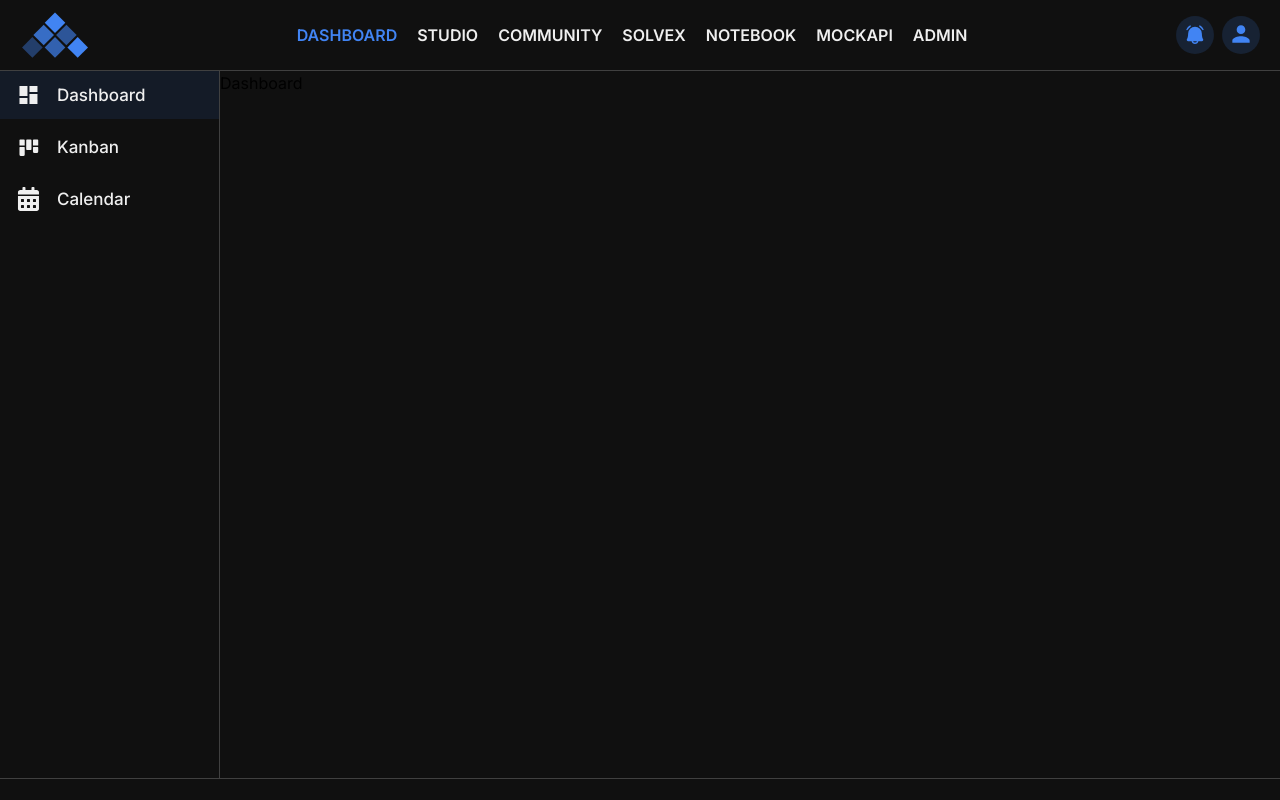
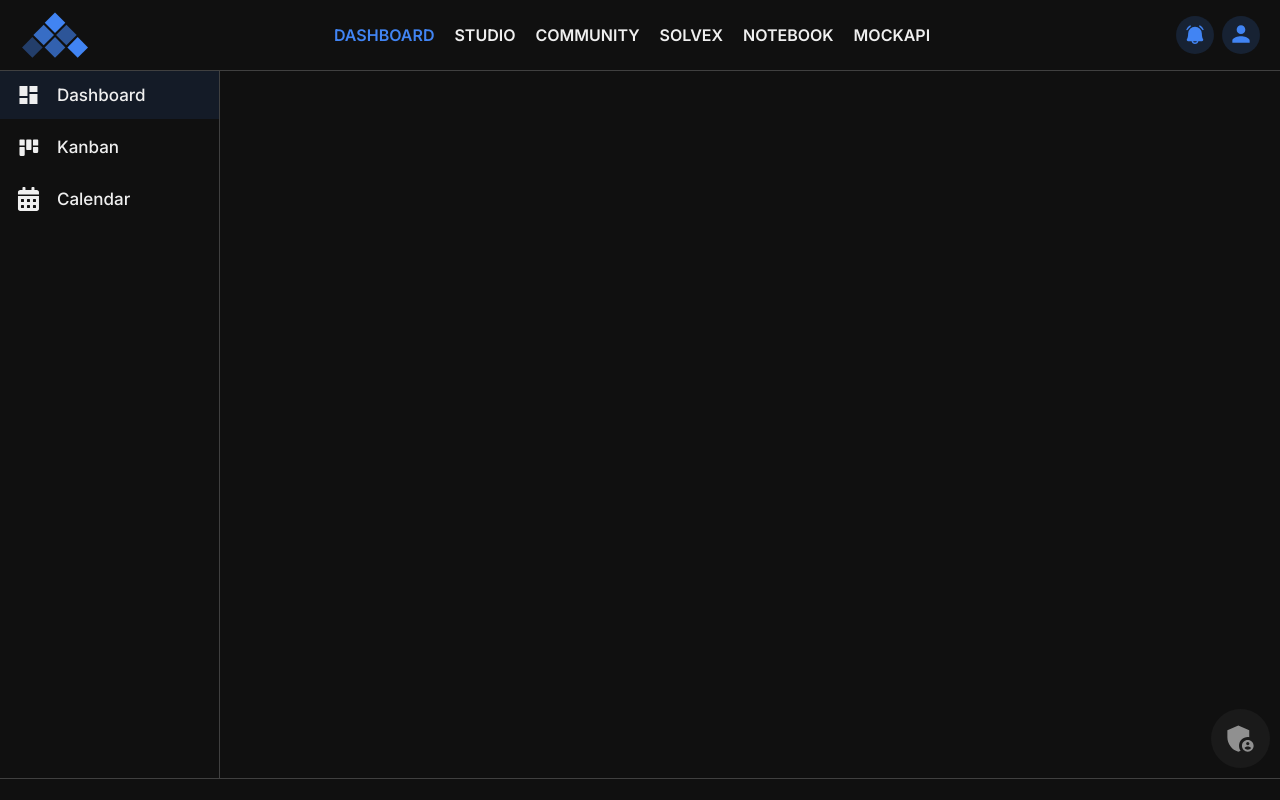
Before and after one commit to chuchra-himanshu/ui.cooders.org, a React (Vite) app: page / in a window 1280 px wide. Built offline with nearby package versions, Linux system fonts and the light colour scheme.

Commit message:
Design Admin Panel Button on dashboard

```diff
--- a/src/data/global.data.ts
+++ b/src/data/global.data.ts
@@ -23,10 +23,6 @@ const NAVBAR_ITEMS = [
     title: "MOCKAPI",
     slug: "/mockapi",
   },
-  {
-    title: "ADMIN",
-    slug: "/admin",
-  },
 ];
 
 export default {
--- a/src/pages/dashboard/Dashboard.tsx
+++ b/src/pages/dashboard/Dashboard.tsx
@@ -1,7 +1,24 @@
 import React from "react";
+import { MdAdminPanelSettings } from "react-icons/md";
+import { useNavigate, type NavigateFunction } from "react-router-dom";
 
 const Dashboard: React.FC = () => {
-  return <div>Dashboard</div>;
+  const navigate: NavigateFunction = useNavigate();
+
+  const handleAdminPanelNavigation = () => {
+    navigate("/admin");
+  };
+
+  return (
+    <section className="relative w-full">
+      <div
+        className="absolute flex items-center justify-center bottom-[10px] right-[10px] bg-overlay-primary p-3 rounded-full text-text-secondary hover:text-accent hover:bg-accent/5 cursor-pointer transition-all ease-in-out duration-200"
+        onClick={handleAdminPanelNavigation}
+      >
+        <MdAdminPanelSettings size={35} />
+      </div>
+    </section>
+  );
 };
 
 export default Dashboard;
```
